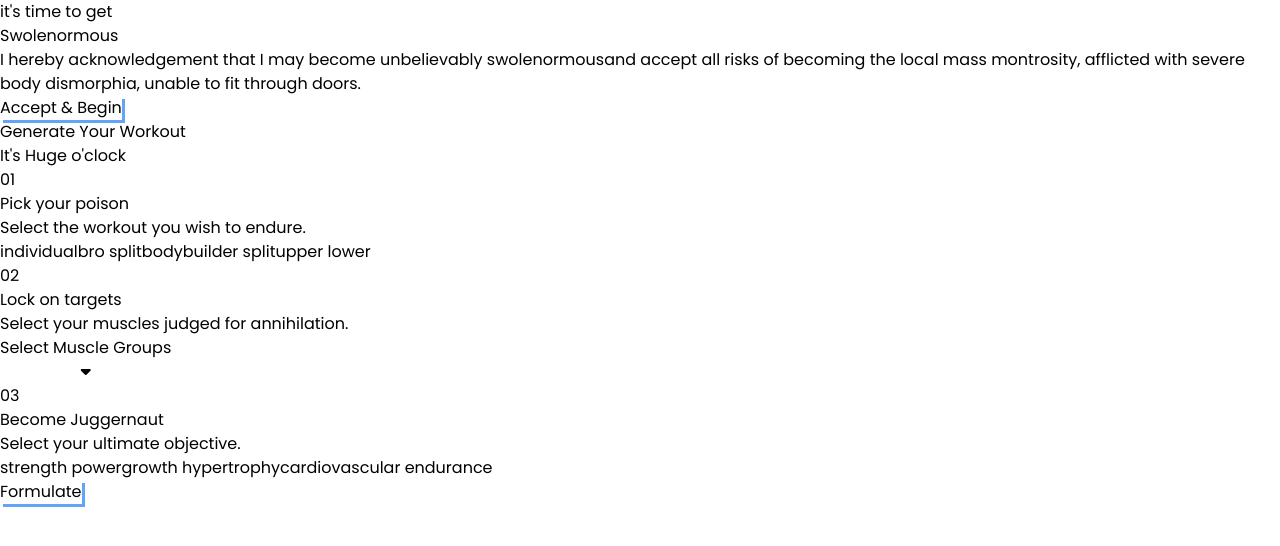
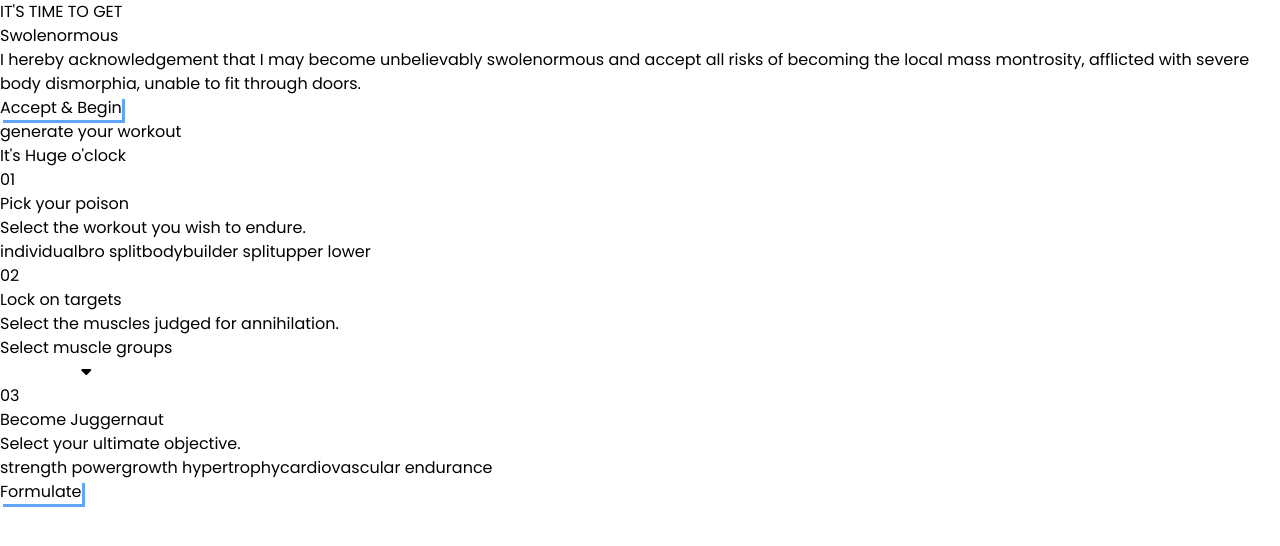
Before and after one commit to riXoon/GothamGains, a React (Vite) app: page / in a window 1280 px wide. Shown: the top 546 px of the page. Built offline with nearby package versions, Linux system fonts and the light colour scheme.

Commit message:
added description in every workout, will add more styling and reedit some layout

```diff
--- a/src/App.jsx
+++ b/src/App.jsx
@@ -1,40 +1,41 @@
-import { useState } from "react";
-import Generator from "./components/Generator";
-import Hero from "./components/Hero";
-import Workout from "./components/Workout";
-import { generateWorkout } from "./utils/functions";
+import { useState } from 'react'
+import Hero from './components/Hero'
+import Generator from './components/Generator'
+import Workout from './components/Workout'
+import { generateWorkout } from './utils/functions'
+
 
 function App() {
-  const [workout, setWorkout] = useState(null); // Corrected destructuring
-  const [poison, setPoison] = useState('individual');
-  const [muscles, setMuscles] = useState([]);
-  const [goals, setGoals] = useState('strength_power');
+  const [workout, setWorkout] = useState(null)
+  const [poison, setPoison] = useState('individual')
+  const [muscles, setMuscles] = useState([])
+  const [goal, setGoal] = useState('strength_power')
 
   function updateWorkout() {
     if (muscles.length < 1) {
-      return;
+      return
     }
-    let newWorkout = generateWorkout({ poison, muscles, goals });
-    setWorkout(newWorkout);
+    let newWorkout = generateWorkout({ poison, muscles, goal })
+    setWorkout(newWorkout)
 
     window.location.href = '#workout'
   }
 
   return (
-    <main className="min-h-screen flex flex-col bg-gradient-to-r from-slate-800 to-slate-950 text-white text-sm sm:text-base">
+    <main className='min-h-screen flex flex-col bg-gradient-to-r from-slate-800 to-slate-950 text-white text-sm sm:text-base'>
       <Hero />
       <Generator
         poison={poison}
         setPoison={setPoison}
         muscles={muscles}
         setMuscles={setMuscles}
-        goals={goals}
-        setGoals={setGoals}
+        goal={goal}
+        setGoal={setGoal}
         updateWorkout={updateWorkout}
       />
-      {workout && <Workout workout={workout} />}
+      {workout && (<Workout workout={workout} />)}
     </main>
-  );
+  )
 }
 
-export default App;
+export default App
--- a/src/components/Button.jsx
+++ b/src/components/Button.jsx
@@ -1,12 +1,10 @@
 import React from 'react'
 
 export default function Button(props) {
-
-    const { text, func} = props
-  return (
-    <button onClick={func} className='px-8 mx-auto py-4 rounded-md border-[2px]
-            bg-slate-950 border-blue-400 border-solid blueShadow duration-200 w-'>
-                <p>{text}</p>
-    </button>
-  )
+    const { text, func } = props
+    return (
+        <button onClick={func} className='px-8 mx-auto py-4 rounded-md border-[2px] bg-slate-950 border-blue-400 border-solid blueShadow duration-200'>
+            <p>{text}</p>
+        </button>
+    )
 }
--- a/src/components/Generator.jsx
+++ b/src/components/Generator.jsx
@@ -1,31 +1,29 @@
-import { useState } from 'react';
-import React from 'react';
-import SectionWrapper from './SectionWrapper';
-import { SCHEMES, WORKOUTS } from '../utils/swoldier';
-import Button from './Button';
+import React, { useState } from 'react'
+import SectionWrapper from './SectionWrapper'
+import { SCHEMES, WORKOUTS } from '../utils/swoldier'
+import Button from './Button'
 
 function Header(props) {
-  const { index, title, description, text } = props;
-
+    const { index, title, description } = props
     return (
-    <div className='flex flex-col gap-4 w-full max-w-xl mx-auto'>
+        <div className='flex flex-col gap-4'>
             <div className='flex items-center justify-center gap-2'>
                 <p className='text-3xl sm:text-4xl md:text-5xl font-semibold text-slate-400'>{index}</p>
                 <h4 className='text-xl sm:text-2xl md:text-3xl'>{title}</h4>
             </div>
             <p className='text-sm sm:text-base mx-auto'>{description}</p>
         </div>
-  );
+    )
 }
 
 export default function Generator(props) {
+    const { muscles, setMuscles, poison, setPoison, goal, setGoal, updateWorkout } = props
+    const [showModal, setShowModal] = useState(false)
 
-  const {muscles, setMuscles, goals, setGoals, poison, setPoison, updateWorkout} = props
-  const [showModal, setShowModal] = useState(false);
-
+    // let showModal = false
 
     function toggleModal() {
-    setShowModal(!showModal);
+        setShowModal(!showModal)
     }
 
     function updateMuscles(muscleGroup) {
@@ -34,7 +32,7 @@ export default function Generator(props) {
             return
         }
 
-    if (muscles.length > 3) {
+        if (muscles.length > 2) {
             return
         }
 
@@ -48,73 +46,58 @@ export default function Generator(props) {
         if (muscles.length === 2) {
             setShowModal(false)
         }
+
     }
 
     return (
-    <SectionWrapper
-    id={'generate'}
-      header="Generate Your Workout"
-      title={["It's", "Huge", "o'clock"]}
-    >
-      <div className='w-full max-w-2xl mx-auto flex flex-col gap-14'>
-        {/* 1st Header Start */}
-        <Header index={'01'} title={'Pick your poison'} description={'Select the workout you wish to endure.'} />
-
-        <div className='grid grid-cols-2 sm:grid-cols-4 gap-4 mx-auto'>
-          {Object.keys(WORKOUTS).map((type, typeIndex) => (
-            <button
-              onClick={() => {
+        <SectionWrapper id={'generate'} header={"generate your workout"} title={['It\'s', 'Huge', 'o\'clock']}>
+            <Header index={'01'} title={'Pick your poison'} description={"Select the workout you wish to endure."} />
+            <div className='grid grid-cols-2 sm:grid-cols-4 gap-4'>
+                {Object.keys(WORKOUTS).map((type, typeIndex) => {
+                    return (
+                        <button onClick={() => {
                             setMuscles([])
-                setPoison(type)}}
-              className={'bg-slate-950 border duration-200 hover:border-blue-600 px-4 py-3 rounded-lg ' + (type === poison ? 'border-blue-600' : 'border-blue-400')}
-              key={typeIndex}
-            >
+                            setPoison(type)
+                        }} className={'bg-slate-950 border duration-200 px-4 hover:border-blue-600 py-3 rounded-lg ' + (type === poison ? ' border-blue-600 ' : ' border-slate-950')} key={typeIndex}>
                             <p className='capitalize'>{type.replaceAll('_', " ")}</p>
                         </button>
-          ))}
+                    )
+                })}
             </div>
-        {/* END OF FIRST HEADER */}
-
-        {/* START OF 2ND HEADER */}
-        <Header index={'02'} title={'Lock on targets'} description={'Select your muscles judged for annihilation.'} />
-
-        <div className='bg-slate-950 border border-blue-400 rounded-lg flex flex-col'>
-          <button onClick={toggleModal} className='relative flex p-3 items-center justify-center'>
-            <p className='capitalize'>{muscles.length == 0 ? "Select Muscle Groups": muscles.join(' ')}</p>
-            <i className='fa-solid absolute right-3 top-1/2 -translate-y-1/2 fa-caret-down'></i>
+            <Header index={'02'} title={'Lock on targets'} description={"Select the muscles judged for annihilation."} />
+            <div className='bg-slate-950  border border-solid border-slate-950 rounded-lg flex flex-col'>
+                <button onClick={toggleModal} className='relative p-3 flex items-center justify-center'>
+                    <p className='capitalize'>{muscles.length == 0 ? 'Select muscle groups' : muscles.join(' ')}</p>
+                    <i className="fa-solid absolute right-3 top-1/2 -translate-y-1/2 fa-caret-down"></i>
                 </button>
                 {showModal && (
                     <div className='flex flex-col px-3 pb-3'>
                         {(poison === 'individual' ? WORKOUTS[poison] : Object.keys(WORKOUTS[poison])).map((muscleGroup, muscleGroupIndex) => {
                             return (
-                  <button onClick={() => updateMuscles(muscleGroup)} key={muscleGroupIndex} className={'hover:text-blue-400 duration-200 ' + (muscles.includes(muscleGroup) ? ' text-blue-400' : '')}>
-                    <p className='capitalize'>{muscleGroup.replaceAll('_', ' ')}</p>
+                                <button onClick={() => {
+                                    updateMuscles(muscleGroup)
+                                }} key={muscleGroupIndex} className={'hover:text-blue-400 duration-200 ' + (muscles.includes(muscleGroup) ? ' text-blue-400' : ' ')}>
+                                    <p className='uppercase'>{muscleGroup.replaceAll('_', ' ')}</p>
                                 </button>
-                );
+                            )
                         })}
                     </div>
                 )}
             </div>
-        {/* END OF 2ND HEADER */}
-
-        {/* START OF 3RD HEADER */}
-        <Header index={'03'} title={'Become Juggernaut'} description={'Select your ultimate objective.'} />
-
-        <div className='grid grid-cols-1 sm:grid-cols-3 gap-4 mx-auto'>
-          {Object.keys(SCHEMES).map((scheme, schemeIndex) => (
-            <button
-              onClick={() => setGoals(scheme)}
-              className={'bg-slate-950 border duration-200 hover:border-blue-600 px-4 py-3 rounded-lg ' + (scheme === goals ? 'border-blue-600' : 'border-blue-400')}
-              key={schemeIndex}
-            >
+            <Header index={'03'} title={'Become Juggernaut'} description={"Select your ultimate objective."} />
+            <div className='grid grid-cols-1 sm:grid-cols-3 gap-4'>
+                {Object.keys(SCHEMES).map((scheme, schemeIndex) => {
+                    return (
+                        <button onClick={() => {
+                            setGoal(scheme)
+                        }} className={'bg-slate-950 border  duration-200 hover:border-blue-600 py-4 rounded-lg ' + (scheme === goal ? ' border-blue-600' : ' border-slate-950')} key={schemeIndex}>
                             <p className='capitalize'>{scheme.replaceAll('_', " ")}</p>
                         </button>
-          ))}
+                    )
+                })}
             </div>
-        {/* END OF 3RD HEADER */}
+            <Button func={updateWorkout} text={"Formulate"}></Button>
+        </SectionWrapper>
 
-      <Button func={updateWorkout} text={"Formulate"}></Button>
-      </div>
-    </SectionWrapper>
-  );
+    )
 }
--- a/src/components/Hero.jsx
+++ b/src/components/Hero.jsx
@@ -1,21 +1,18 @@
 import React from 'react'
 import Button from './Button'
 
-export default function Hero(props) {
+export default function Hero() {
+    return (
+        <div className='min-h-screen flex flex-col gap-10 items-center justify-center text-center max-w-[800px] w-full mx-auto p-4'>
+            <div className='flex flex-col gap-4'>
 
-  return (
-    <div className='min-h-screen flex flex-col gap-10 justify-center items-center text-center max-w-[800px] w-full mx-auto p-4'>
-        <div className='flex flex-col gap-4'>
-
-            <p className='uppercase '>it's time to get</p>
-            <h1 className='uppercase font-semibold text-4xl sm:text-5xl md:text-6xl lg:text-7xl'>Swole<span className='text-blue-400'>normous</span></h1>
-            <p className='text-sm md:text-base font-light'>I hereby acknowledgement that I may become <span className='text-blue-400 font-medium'>unbelievably swolenormous</span>and accept all risks of becoming the local <span className='text-blue-400 font-medium'>mass montrosity</span>, afflicted with severe body dismorphia, unable to fit through doors.</p>
-
-            <Button func={()=> {
-              window.location.href = '#generate'
+                <p>IT'S TIME TO GET</p>
+                <h1 className='uppercase font-semibold text-4xl sm:text-5xl md:text-6xl lg:text-7xl'>Swole<span className='text-blue-400'>normous</span></h1>
+            </div>
+            <p className='text-sm md:text-base font-light'>I hereby acknowledgement that I may become <span className='text-blue-400 font-medium'>unbelievably swolenormous</span> and accept all risks of becoming the local <span className='text-blue-400 font-medium'>mass montrosity</span>, afflicted with severe body dismorphia, unable to fit through doors.</p>
+            <Button func={() => {
+                window.location.href = '#generate'
             }} text={"Accept & Begin"}></Button>
-
         </div>
-    </div>
-  )
+    )
 }
--- a/src/components/SectionWrapper.jsx
+++ b/src/components/SectionWrapper.jsx
@@ -1,22 +1,16 @@
-import React from 'react';
+import React from 'react'
 
-export default function SectionWrapper({children, header, title, id}) {
+export default function SectionWrapper(props) {
+    const { children, header, title, id } = props
     return (
         <section id={id} className='min-h-screen flex flex-col gap-10'>
-      <div className='bg-slate-950 py-10 flex flex-col gap-4 justify-center items-center'>
-        <p className='uppercase font-medium p-4'>{header}</p>
+            <div className='bg-slate-950 py-10 flex flex-col gap-2 justify-center items-center p-4'>
+                <p className='uppercase font-medium'>{header}</p>
                 <h2 className='font-semibold text-3xl sm:text-4xl md:text-5xl lg:text-6xl'>{title[0]} <span className='uppercase text-blue-400'>{title[1]}</span> {title[2]}</h2>
             </div>
-
-        <div className='max-w-{800px} w-full flex flex-col mx-auto gap-10 p-4'>
-
-        </div>
-
-      {children && (
-        <div className='flex flex-col gap-4'>
+            <div className='max-w-[800px] w-full flex flex-col mx-auto gap-10 p-4 '>
                 {children}
             </div>
-      )}
         </section>
-  );
+    )
 }
--- a/src/index.css
+++ b/src/index.css
@@ -23,3 +23,7 @@ spoan {
   transform: translate(-3px, -3px);
   box-shadow: 6px 6px 00 #60a5fa;
 }
+
+#workout {
+  margin-top: 5rem;
+}
--- a/src/utils/functions.js
+++ b/src/utils/functions.js
@@ -1,8 +1,8 @@
-import { EXERCISES, SCHEMES, TEMPOS, WORKOUTS } from "./swoldier";
-const exercises = exercisesFlattener(EXERCISES);
+import { EXERCISES, SCHEMES, TEMPOS, WORKOUTS } from "./swoldier"
+const exercises = exercisesFlattener(EXERCISES)
 
 export function generateWorkout(args) {
-  const { muscles, poison: workout, goals } = args;
+    const { muscles, poison: workout, goal } = args
     let exer = Object.keys(exercises);
     exer = exer.filter((key) => exercises[key].meta.environment !== "home");
     let includedTracker = [];
@@ -17,9 +17,10 @@ export function generateWorkout(args) {
 
     listOfMuscles = new Set(shuffleArray(listOfMuscles));
     let arrOfMuscles = Array.from(listOfMuscles);
-  let scheme = goals;
+    let scheme = goal
     let sets = SCHEMES[scheme].ratio
         .reduce((acc, curr, index) => {
+            //make this compound and exercise muscle -> array of objects and destructure in loop
             return [
                 ...acc,
                 ...[...Array(parseInt(curr)).keys()].map((val) =>
@@ -64,12 +65,14 @@ export function generateWorkout(args) {
         );
 
     const genWOD = sets.map(({ setType, muscleGroup }) => {
-    const data = setType === "compound" ? compoundExercises : accessoryExercises;
+        const data =
+            setType === "compound" ? compoundExercises : accessoryExercises;
         const filteredObj = Object.keys(data).reduce((acc, curr) => {
             if (
                 includedTracker.includes(curr) ||
                 !data[curr].muscles.includes(muscleGroup)
             ) {
+                // if (includedTracker.includes(curr)) { console.log('banana', curr) }
                 return acc;
             }
             return { ...acc, [curr]: exercises[curr] };
@@ -86,6 +89,8 @@ export function generateWorkout(args) {
             filteredOppList[
             Math.floor(Math.random() * filteredOppList.length)
             ];
+
+        // console.log(randomExercise)
 
         if (!randomExercise) {
             return {};
@@ -111,6 +116,7 @@ export function generateWorkout(args) {
                 repsOrDuraction = Math.floor(85 / tempoSum);
             }
         } else {
+            //set to nearest 5 seconds
             repsOrDuraction = Math.ceil(parseInt(repsOrDuraction) / 5) * 5;
         }
         includedTracker.push(randomExercise);
@@ -124,41 +130,43 @@ export function generateWorkout(args) {
         };
     });
 
-  return genWOD.filter((element) => Object.keys(element).length > 0);
+    return genWOD.filter(
+        (element) => Object.keys(element).length > 0
+    );
 }
 
 function shuffleArray(array) {
     for (let i = array.length - 1; i > 0; i--) {
-    let j = Math.floor(Math.random() * (i + 1));
-    let temp = array[i];
-    array[i] = array[j];
-    array[j] = temp;
+        let j = Math.floor(Math.random() * (i + 1))
+        let temp = array[i]
+        array[i] = array[j]
+        array[j] = temp
     }
-  return array;
+    return array
 }
 
 function exercisesFlattener(exercisesObj) {
-  const flattenedObj = {};
+    const flattenedObj = {}
 
     for (const [key, val] of Object.entries(exercisesObj)) {
         if (!("variants" in val)) {
-      flattenedObj[key] = val;
+            flattenedObj[key] = val
         } else {
             for (const variant in val.variants) {
-        let variantName = variant + "_" + key;
-        let variantSubstitutes = Object.keys(val.variants)
-          .map((element) => {
-            return element + " " + key;
-          })
-          .filter((element) => element.replaceAll(" ", "_") !== variantName);
+                let variantName = variant + "_" + key
+                let variantSubstitutes = Object.keys(val.variants).map((element) => {
+                    return element + ' ' + key
+                }).filter(element => element.replaceAll(' ', '_') !== variantName)
 
                 flattenedObj[variantName] = {
                     ...val,
-          description: val.description + "___" + val.variants[variant],
-          substitutes: [...val.substitutes, variantSubstitutes].slice(0, 5),
-        };
+                    description: val.description + '___' + val.variants[variant],
+                    substitutes: [
+                        ...val.substitutes, variantSubstitutes
+                    ].slice(0, 5)
                 }
             }
         }
-  return flattenedObj;
     }
+    return flattenedObj
+}
```
Also changed, not shown: src/components/ExerciseCard.jsx (+43 -16 lines), src/components/Workout.jsx (+4 -4 lines). Lines whose indentation alone changed are shown as unchanged.
